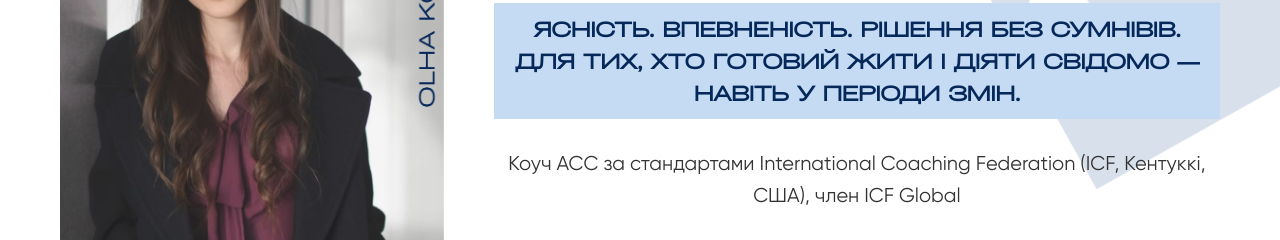
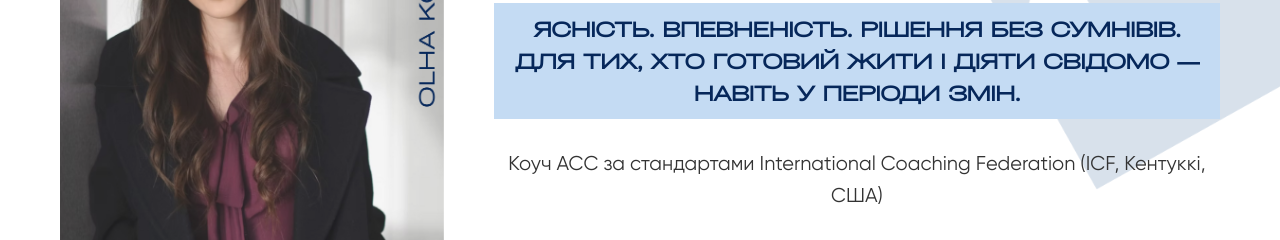
Before and after one commit to olha-kov/coach, a plain HTML site: page index.html in a window 1280 px wide. Shown: the part 452-692 px from the top of the page. Drawn offline with Linux system fonts and the light colour scheme; files whose address does not match are found by name.

Commit message:
Update index.html

```diff
--- a/index.html
+++ b/index.html
@@ -108,7 +108,7 @@
           </h2>
           <p class="hero__text">
             Коуч ACC за стандартами International Coaching Federation (ICF,
-            Кентуккі, США), член ICF Global
+            Кентуккі, США)
           </p>
           <a href="https://t.me/+4917677452527" class="btn">
             <i class="fa-brands fa-telegram"></i> Записатись на консультацію
```
